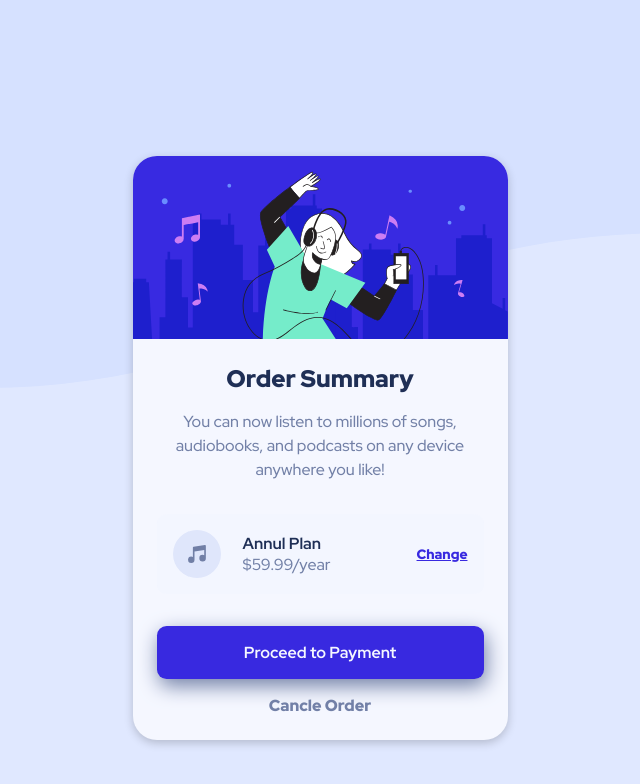
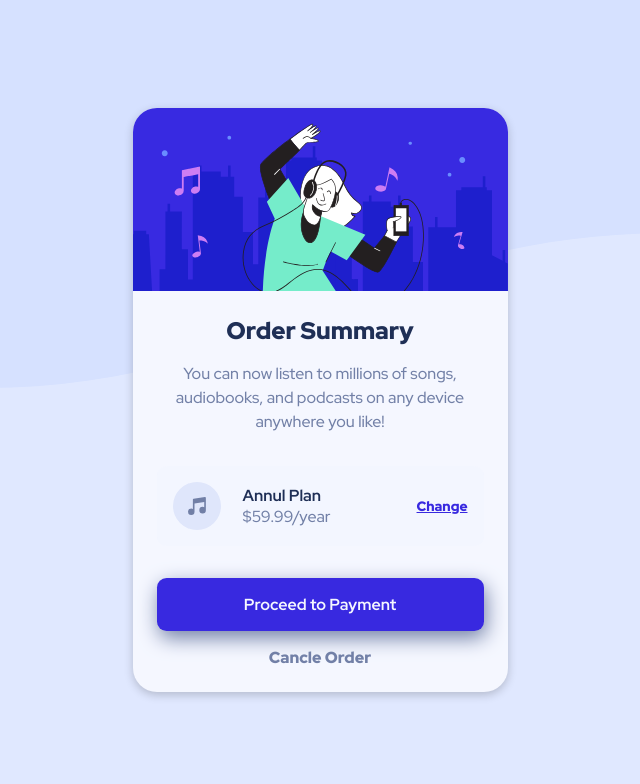
Before and after one commit to Vishalk2512/Order-Summary-Component, a plain HTML site: page index.html in a window 1280 px wide. Shown: the whole page, without its empty margins (320-960 px from the left). Drawn offline with Linux system fonts and the light colour scheme.

Commit message:
Fixed Margin Issue

```diff
--- a/css/styles.css
+++ b/css/styles.css
@@ -23,8 +23,7 @@ body {
     min-height: 100vh;
     justify-content: center;
     align-items: center;
-    padding: 1em;
-    margin: 3em 0;
+    padding: 3em 1em;
 }
 .wrapper {
     width: 100%;
```
